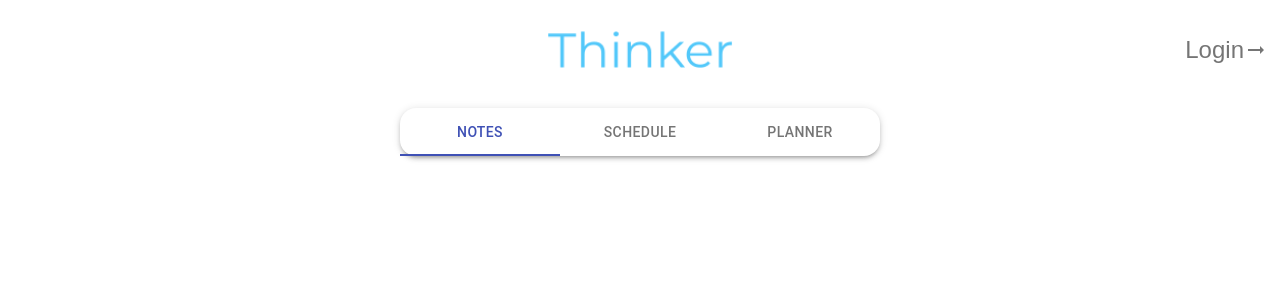
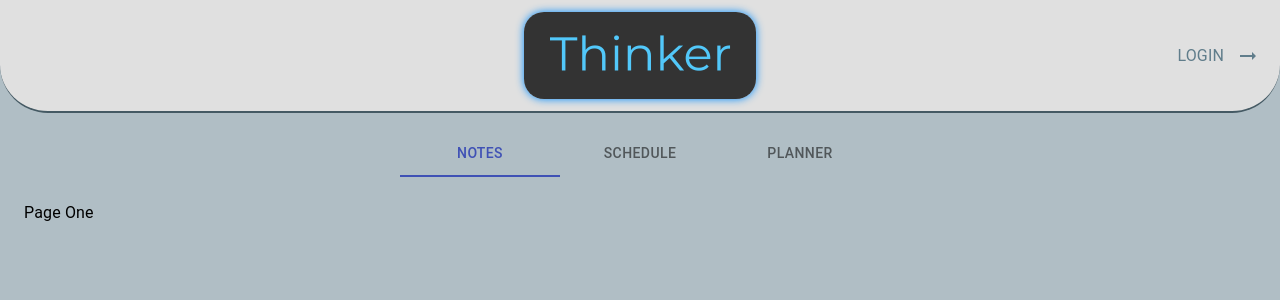
Before and after one commit to christophertalley/Thinker, a React (Create React App) app: page / in a window 1280 px wide. Shown: the top 300 px of the page. Built offline with nearby package versions, Linux system fonts and the light colour scheme.

Commit message:
Finished navbar. Started working on main pages

```diff
--- a/src/App.js
+++ b/src/App.js
@@ -15,9 +15,9 @@ export default function App() {
     );
   } else {
     return (
-      <div className="App">
+      <div style={{backgroundColor:"#b0bec5", height:"100vh", width:"100vw"}} className="App">
       <Router history={history}>
-        <header>
+        <header style={{padding:"0px"}}>
           <Navbar/>
         </header>
         <Switch>
--- a/src/components/CustomDrawer.js
+++ b/src/components/CustomDrawer.js
@@ -1,8 +1,11 @@
 import React from 'react';
+import PropTypes from "prop-types";
 import Paper from '@material-ui/core/Paper';
 import Tabs from '@material-ui/core/Tabs';
 import Tab from '@material-ui/core/Tab';
-import { makeStyles } from '@material-ui/core';
+import Typography from '@material-ui/core/Typography';
+import Box from '@material-ui/core/Box';
+import { makeStyles, AppBar } from '@material-ui/core';
 
 const useStyles = makeStyles(()=>({
     drawer: {
@@ -14,7 +17,40 @@ const useStyles = makeStyles(()=>({
         flexDirection:"row",
         justifyContent:"space-between"
     }
-}))
+}));
+
+function TabPanel(props) {
+    const { children, value, index, ...other } = props;
+
+    return (
+      <div
+        role="tabpanel"
+        hidden={value !== index}
+        id={`full-width-tabpanel-${index}`}
+        aria-labelledby={`full-width-tab-${index}`}
+        {...other}
+      >
+        {value === index && (
+          <Box p={3}>
+            <Typography>{children}</Typography>
+          </Box>
+        )}
+      </div>
+    );
+  }
+
+  TabPanel.propTypes = {
+    children: PropTypes.node,
+    index: PropTypes.any.isRequired,
+    value: PropTypes.any.isRequired,
+  };
+
+  function a11yProps(index) {
+    return {
+      id: `full-width-tab-${index}`,
+      'aria-controls': `full-width-tabpanel-${index}`,
+    };
+  }
 
 export default function CustomDrawer() {
     const classes = useStyles();
@@ -24,19 +60,33 @@ export default function CustomDrawer() {
         setValue(newValue);
     };
 
+    const handleChangeIndex = (index) => {
+        setValue(index);
+      };
     return (
-        <Paper className={classes.drawer} square elevation={3}>
+        <>
             <Tabs
                 value={value}
                 indicatorColor="primary"
                 textColor="primary"
+                centered
                 onChange={handleChange}
-            aria-label="disabled tabs example"
+                style={{marginTop:"1em"}}
             >
-            <Tab label="Notes" />
+                <Tab style={{borderRadius:"1rem"}} label="Notes" />
                 <Tab label="Schedule" />
                 <Tab label="Planner" />
             </Tabs>
-        </Paper>
+            <AppBar/>
+            <TabPanel value={value} index={0}>
+                Page One
+            </TabPanel>
+            <TabPanel value={value} index={1}>
+                Page Two
+            </TabPanel>
+            <TabPanel value={value} index={2}>
+                Page Three
+            </TabPanel>
+        </>
     );
 }
--- a/src/components/Login.js
+++ b/src/components/Login.js
@@ -2,14 +2,17 @@ import React from "react";
 import { useAuth0 } from "@auth0/auth0-react";
 import ArrowRightAltIcon from '@material-ui/icons/ArrowRightAlt';
 import IconButton from '@material-ui/core/IconButton';
+import { Typography } from "@material-ui/core";
 
 const Login = () => {
     const { loginWithRedirect } = useAuth0();
 
     return (
-        <IconButton onClick={() => loginWithRedirect()}>
-            Login
-            <ArrowRightAltIcon/>
+        <IconButton style={{borderRadius:"10%", padding:"0.25rem"}} onClick={() => loginWithRedirect()}>
+            <Typography style={{color:"#607d8b"}}>
+                LOGIN
+            </Typography>
+            <ArrowRightAltIcon style={{padding:"0.75rem", paddingRight:"0", color:"#607d8b"}}/>
         </IconButton>
     )
 };
--- /dev/null
+++ b/src/components/Logout.js
@@ -0,0 +1,20 @@
+import React from "react";
+import { useAuth0 } from "@auth0/auth0-react";
+import ExitToAppIcon from '@material-ui/icons/ExitToApp';
+import IconButton from '@material-ui/core/IconButton';
+import { Typography } from "@material-ui/core";
+
+const Logout = () => {
+    const { logout } = useAuth0();
+
+    return (
+        <IconButton  style={{borderRadius:"10%", padding:"0.25rem"}} onClick={() => logout()}>
+            <Typography style={{color:"#607d8b", fontSize:"18px"}}>
+                LOGOUT
+            </Typography>
+            <ExitToAppIcon style={{padding: "0.75rem", paddingRight:"0", color:"#607d8b"}}/>
+        </IconButton>
+    )
+};
+
+export default Logout;
--- a/src/components/Navbar.js
+++ b/src/components/Navbar.js
@@ -2,26 +2,36 @@ import React from "react";
 import logo from "../images/logo_text.png"
 import Login from "./Login";
 import { makeStyles } from "@material-ui/core";
+import { useAuth0 } from "@auth0/auth0-react";
+import Logout from "./Logout";
+import "../styles/nav.css"
 
 const useStyles = makeStyles(()=>({
     nav: {
         display: "grid",
         width: "100vw",
         gridTemplateColumns: "1fr 1fr 1fr",
-        paddingTop: "1.5em"
+        paddingTop: "0.75rem",
+        paddingBottom: "0.75rem",
+        backgroundColor:"#e0e0e0",
+        borderRadius:"0 0 3rem 3rem",
+        borderBottom: "2px solid #455a64"
     },
-
 }))
 
 export default function Navbar(){
     const classes = useStyles();
+    const { isAuthenticated } = useAuth0();
     return (
         <div className={classes.nav}>
-            <div style={{display: "flex", flexDirection:"row",justifyContent: "center", gridColumn:"2 / 3"}}>
-                <img src={logo} alt="Thinker Logo"/>
+            <div style={{display: "flex", flexDirection:"row",justifyContent: "center", gridColumn:"2 / 3", width:"1fr"}}>
+                <div className="logo">
+                    <img src={logo} alt="Thinker Logo"/>
+                </div>
             </div>
-            <div style={{display: "flex",justifyContent: "flex-end", alignItems:"center", gridColumn:"3"}} className={classes.buttonDiv}>
-                <Login className={classes.login}/>
+            <div style={{display: "flex",justifyContent: "flex-end", alignItems:"center", gridColumn:"3", marginRight:"1em"}} className={classes.buttonDiv}>
+                { !isAuthenticated ? <Login/> : <Logout/>  }
+
             </div>
         </div>
     )
--- /dev/null
+++ b/src/styles/nav.css
@@ -0,0 +1,58 @@
+:root {
+    /* Base font size */
+    /* font-size: 10px; */
+
+    /* Set neon color */
+    --neon-border-color: rgb(0, 140, 255);
+  }
+.logo {
+    background-color: rgba(0, 0, 0, 0.774);
+    padding: 1rem;
+    border-radius: 1.25rem;
+    box-shadow: 0 0 0.5rem var(--neon-border-color);
+    width: fit-content;
+
+    /* animation: flicker 1.5s infinite alternate; */
+  }
+
+.logo::-moz-selection {
+    background-color: var(--neon-border-color);
+    color: var(--neon-text-color);
+  }
+
+.logo::selection {
+    background-color: var(--neon-border-color);
+    color: var(--neon-text-color);
+  }
+
+.logo:focus {
+    outline: none;
+  }
+
+  /* @keyframes flicker {
+
+    0%, 19%, 21%, 23%, 25%, 54%, 56%, 100% {
+
+        /* text-shadow:
+            -0.2rem -0.2rem 1rem #fff,
+            0.2rem 0.2rem 1rem #fff,
+            0 0 2rem var(--neon-text-color),
+            0 0 4rem var(--neon-text-color),
+            0 0 6rem var(--neon-text-color),
+            0 0 8rem var(--neon-text-color),
+            0 0 10rem var(--neon-text-color); */
+
+        /* box-shadow:
+            0 0 .5rem #fff,
+            inset 0 0 .5rem #fff,
+            0 0 1rem var(--neon-border-color),
+            inset 0 0 1rem var(--neon-border-color),
+            0 0 1rem var(--neon-border-color),
+            inset 0 0 1rem var(--neon-border-color);
+    }
+
+    20%, 24%, 55% {
+        text-shadow: none;
+        box-shadow: none;
+    }
+} */
```
Also changed, not shown: src/components/MyTextEditor.js (added). Lines whose indentation alone changed are shown as unchanged.
